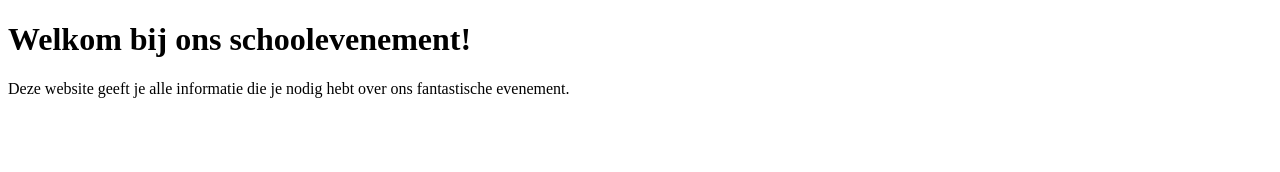
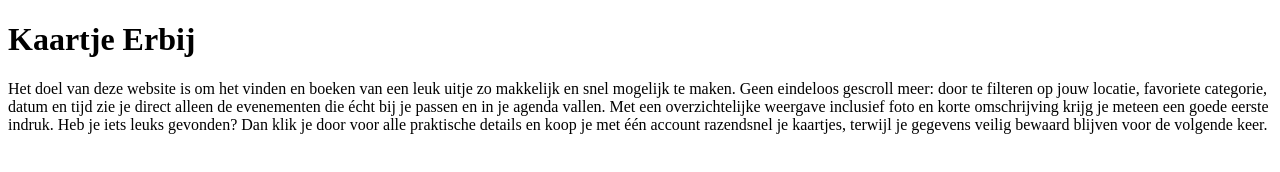
Before and after one commit to lalo8009/html-weekopdracht-2-bouwen, a plain HTML site: page index.html in a window 1280 px wide. Drawn offline with Linux system fonts and the light colour scheme.

Commit message:
WebLab Run 20-11-2026 13:29:41 (UTC+01:00)

```diff
--- a/index.html
+++ b/index.html
@@ -6,7 +6,7 @@
     <title>Schoolevenement</title>
 </head>
 <body>
-    <h1>Welkom bij ons schoolevenement!</h1>
-    <p>Deze website geeft je alle informatie die je nodig hebt over ons fantastische evenement.</p>
+    <h1>Kaartje Erbij</h1>
+    <p>Het doel van deze website is om het vinden en boeken van een leuk uitje zo makkelijk en snel mogelijk te maken. Geen eindeloos gescroll meer: door te filteren op jouw locatie, favoriete categorie, datum en tijd zie je direct alleen de evenementen die écht bij je passen en in je agenda vallen. Met een overzichtelijke weergave inclusief foto en korte omschrijving krijg je meteen een goede eerste indruk. Heb je iets leuks gevonden? Dan klik je door voor alle praktische details en koop je met één account razendsnel je kaartjes, terwijl je gegevens veilig bewaard blijven voor de volgende keer.</p>
 </body>
 </html>
```
Also changed, not shown: 1 other file.
